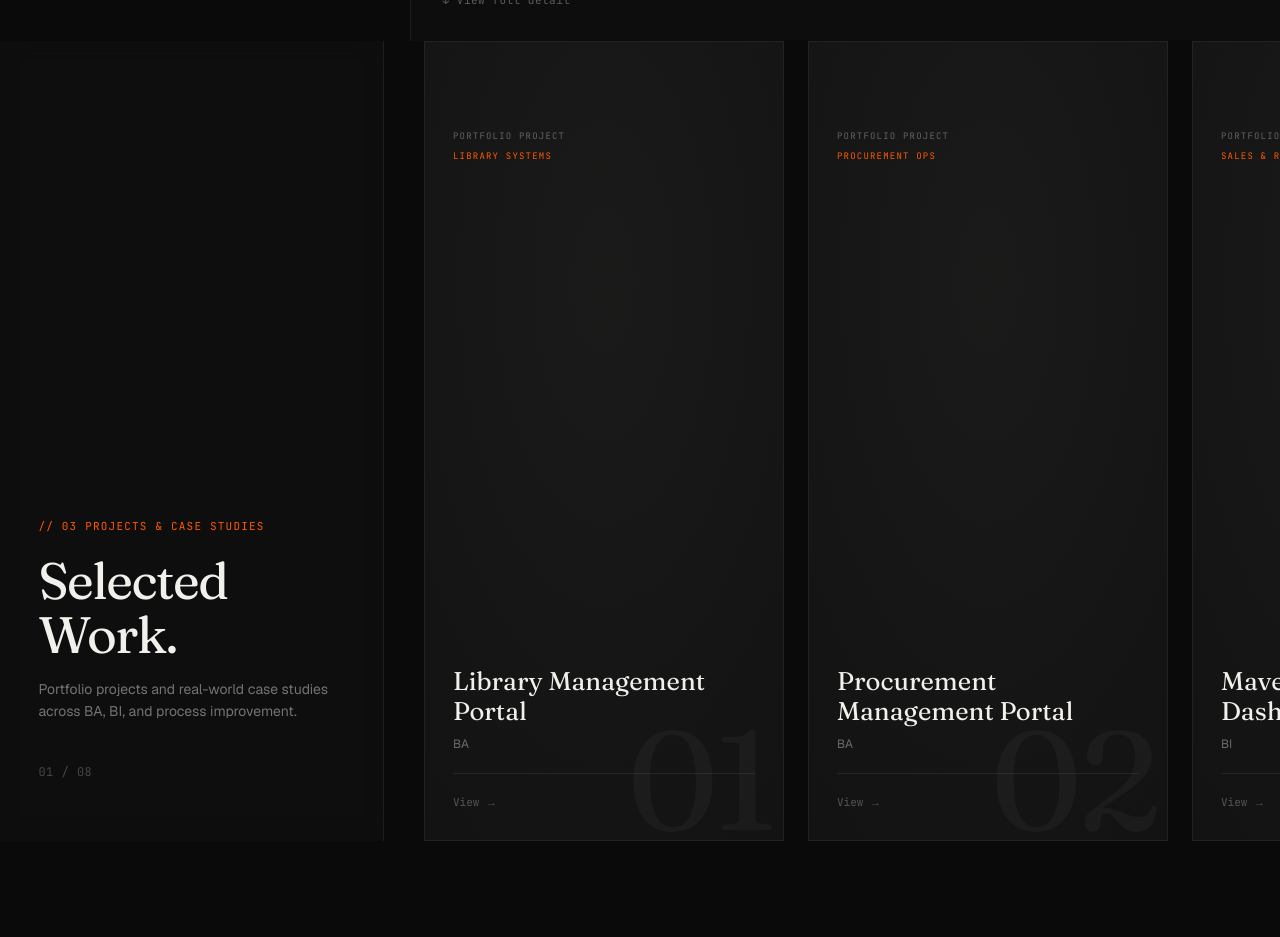
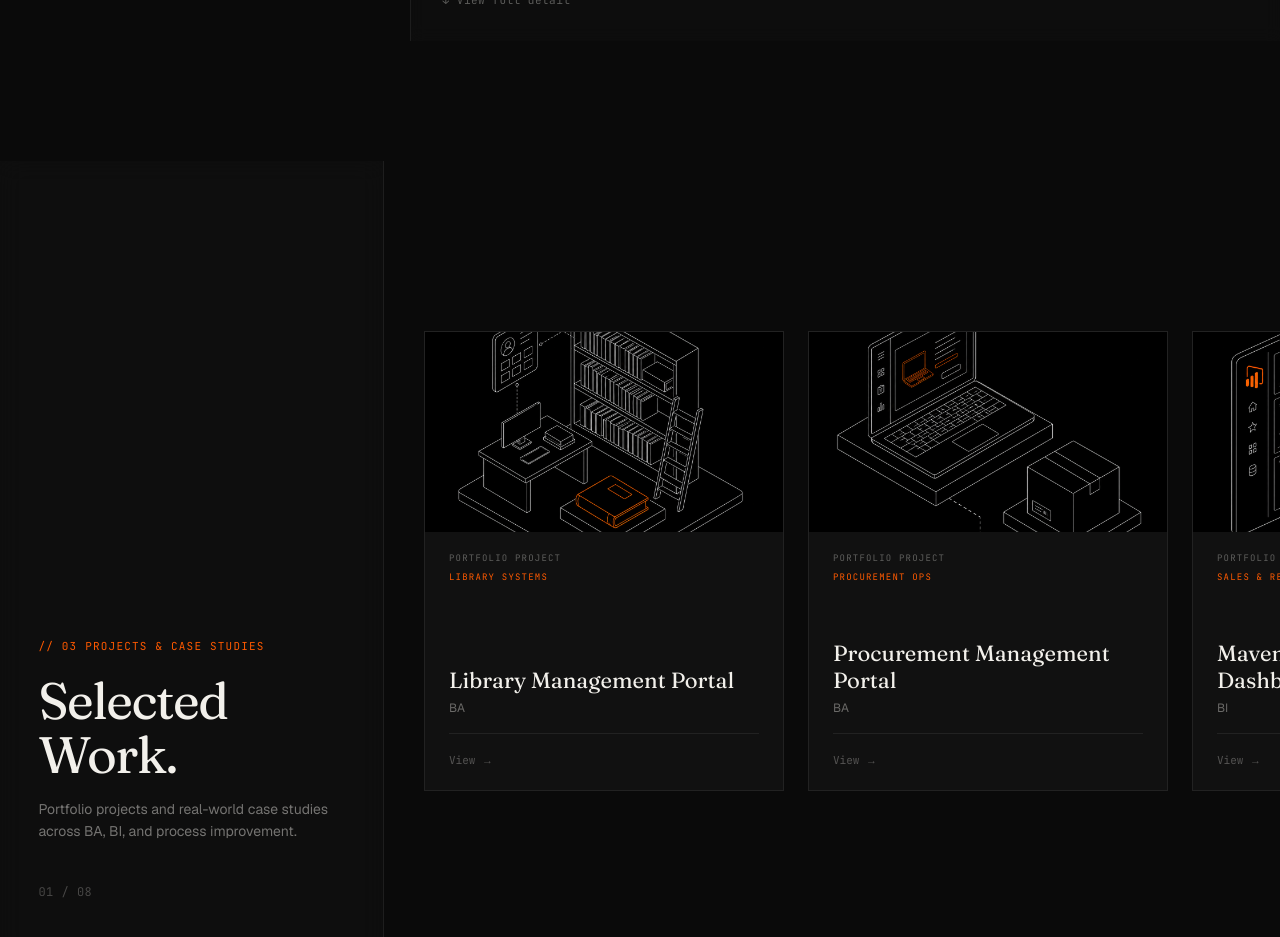
Before and after one commit to Starquake82/abhishekak-site, a Next.js app: page / in a window 1280 px wide. Shown: the part 7000-7937 px from the top of the page. Built offline with nearby package versions, Linux system fonts and the light colour scheme.

Commit message:
feat: card artwork images, height fix, per-type backlit colors, nav hover and active states, section gap fix

```diff
--- a/src/components/Nav.tsx
+++ b/src/components/Nav.tsx
@@ -16,7 +16,12 @@ const SECTIONS = ['hero', 'work', 'work-projects', 'about', 'certs', 'contact']
 export default function Nav() {
   const [activeSection, setActiveSection] = useState('')
   const [menuOpen, setMenuOpen]           = useState(false)
+  const [currentPath, setCurrentPath]     = useState('')
   const overlayRef = useRef<HTMLDivElement>(null)
+
+  useEffect(() => {
+    setCurrentPath(window.location.pathname)
+  }, [])
 
   useEffect(() => {
     const observers: IntersectionObserver[] = []
@@ -45,6 +50,9 @@ export default function Nav() {
     }
   }, [menuOpen])
 
+  // On project sub-pages, highlight the PROJECTS link
+  const effectiveActive = currentPath.startsWith('/projects/') ? 'work-projects' : activeSection
+
   const scrollTo = (href: string) => {
     const id = href.replace('#', '')
     const el = document.getElementById(id)
@@ -68,20 +76,20 @@ export default function Nav() {
     <>
       <nav
         style={{
-          position:     'fixed',
-          top:           0,
-          left:          0,
-          right:         0,
-          zIndex:        1000,
-          display:      'flex',
-          alignItems:   'center',
+          position:       'fixed',
+          top:             0,
+          left:            0,
+          right:           0,
+          zIndex:          1000,
+          display:        'flex',
+          alignItems:     'center',
           justifyContent: 'space-between',
-          padding:      '0 clamp(24px,4vw,60px)',
-          height:       '72px',
-          background:   `radial-gradient(ellipse at 50% 120%, rgba(255,248,225,0.09) 0%, transparent 100%), rgba(17,17,17,0.90)`,
+          padding:        '0 clamp(24px,4vw,60px)',
+          height:         '72px',
+          background:     `radial-gradient(ellipse at 50% 120%, rgba(255,248,225,0.09) 0%, transparent 100%), rgba(17,17,17,0.90)`,
           backdropFilter:       'blur(10.5px)',
           WebkitBackdropFilter: 'blur(10.5px)',
-          borderBottom: '1px solid rgba(255,255,255,0.07)',
+          borderBottom:   '1px solid rgba(255,255,255,0.07)',
         }}
       >
         {/* Logo */}
@@ -97,15 +105,23 @@ export default function Nav() {
         {/* Desktop links */}
         <ul style={{ display: 'flex', gap: '36px', listStyle: 'none' }} className="hidden-mobile">
           {NAV_LINKS.map((link) => {
-            const id = link.href.replace('#', '')
-            const isActive = activeSection === id
+            const id       = link.href.replace('#', '')
+            const isActive = effectiveActive === id
             return (
               <li key={link.label}>
                 <a
                   href={link.href}
                   onClick={(e) => { e.preventDefault(); scrollTo(link.href) }}
                   data-cursor="hover"
-                  style={{ fontFamily: 'var(--font-jetbrains)', fontSize: '12px', letterSpacing: '1.2px', color: isActive ? 'var(--accent)' : 'var(--muted)', textDecoration: 'none', transition: 'color 0.2s ease' }}
+                  className="nav-link"
+                  style={{
+                    fontFamily:     'var(--font-jetbrains)',
+                    fontSize:       '12px',
+                    letterSpacing:  '1.2px',
+                    color:           isActive ? '#FF5A00' : 'var(--muted)',
+                    textDecoration: 'none',
+                    transition:     'color 200ms ease',
+                  }}
                 >
                   {link.label}
                 </a>
@@ -114,7 +130,7 @@ export default function Nav() {
           })}
         </ul>
 
-        {/* CTA + Hamburger (right side) */}
+        {/* CTA + Hamburger */}
         <div style={{ display: 'flex', alignItems: 'center', gap: '12px' }}>
           <a
             href="/#contact"
@@ -122,24 +138,23 @@ export default function Nav() {
             className="nav-cta"
             data-cursor="hover"
             style={{
-              fontFamily:    'var(--font-jetbrains)',
-              fontSize:      '11px',
-              letterSpacing: '1px',
-              textTransform: 'uppercase',
-              color:         '#FFFFFF',
-              background:    '#FF5A00',
-              borderRadius:  0,
-              padding:       '8px 18px',
+              fontFamily:     'var(--font-jetbrains)',
+              fontSize:       '11px',
+              letterSpacing:  '1px',
+              textTransform:  'uppercase',
+              color:           '#FFFFFF',
+              background:     '#FF5A00',
+              borderRadius:    0,
+              padding:        '8px 18px',
               textDecoration: 'none',
-              border:        'none',
-              transition:    'background 200ms ease',
-              flexShrink:    0,
+              border:         'none',
+              transition:     'background 200ms ease',
+              flexShrink:      0,
             }}
           >
             Let&apos;s Talk
           </a>
 
-          {/* Hamburger — mobile only */}
           <button
             onClick={() => setMenuOpen(true)}
             className="show-mobile"
@@ -188,7 +203,8 @@ export default function Nav() {
           .show-mobile   { display: flex  !important; }
           .nav-cta { padding: 6px 12px !important; }
         }
-        .nav-cta:hover { background: rgba(255,90,0,0.85) !important; }
+        .nav-link:hover  { color: #F2F0EB !important; }
+        .nav-cta:hover   { background: rgba(255,90,0,0.85) !important; }
       `}</style>
     </>
   )
--- a/src/components/sections/Projects.tsx
+++ b/src/components/sections/Projects.tsx
@@ -1,5 +1,6 @@
 'use client'
 import { useEffect, useRef, useState, useCallback } from 'react'
+import Image from 'next/image'
 import Link from 'next/link'
 import gsap from 'gsap'
 import ScrollTrigger from 'gsap/ScrollTrigger'
@@ -7,17 +8,68 @@ import ScrollTrigger from 'gsap/ScrollTrigger'
 gsap.registerPlugin(ScrollTrigger)
 
 const CARDS = [
-  { num: '01', slug: 'library-management-portal',  type: 'PORTFOLIO PROJECT', domain: 'LIBRARY SYSTEMS',          name: 'Library Management Portal',                       descriptor: 'BA'           },
-  { num: '02', slug: 'procurement-management-portal', type: 'PORTFOLIO PROJECT', domain: 'PROCUREMENT OPS',        name: 'Procurement Management Portal',                   descriptor: 'BA'           },
-  { num: '03', slug: 'maven-aw-dashboard',          type: 'PORTFOLIO PROJECT', domain: 'SALES & RETAIL ANALYTICS',  name: 'Maven AW Power BI Dashboard',                     descriptor: 'BI'           },
-  { num: '04', slug: 'finbridge-los',               type: 'PORTFOLIO PROJECT', domain: 'BFSI · LENDING',            name: 'FinBridge LOS',                                   descriptor: 'BA · BFSI'    },
-  { num: '05', slug: 'brintons-runner-carpet',      type: 'CASE STUDY',        domain: 'MANUFACTURING · QA',        name: 'Brintons — Process Failure & Improvement',        descriptor: 'BA · PROCESS' },
-  { num: '06', slug: 'brintons-leave-encashment',   type: 'CASE STUDY',        domain: 'MANUFACTURING · COST',      name: 'Brintons — Leave Encashment & Cost Optimisation', descriptor: 'BA · PROCESS' },
-  { num: '07', slug: 'finance-analytics-dashboard', type: 'CASE STUDY',        domain: 'BFSI · FINTECH',            name: 'Finance Analytics & Dashboard',                   descriptor: 'BA · BI'      },
-  { num: '08', slug: 'iddac',                       type: 'CASE STUDY',        domain: 'GOVERNMENT · ANALYTICS',    name: 'IDDAC — Govt. Analytics Platform',                descriptor: 'BA · BI'      },
+  {
+    num: '01', slug: 'library-management-portal',
+    type: 'PORTFOLIO PROJECT', domain: 'LIBRARY SYSTEMS',
+    name: 'Library Management Portal', descriptor: 'BA',
+    image: '/Images/library_management.png',
+    glowColor: 'rgba(242,193,46,0.10)',
+  },
+  {
+    num: '02', slug: 'procurement-management-portal',
+    type: 'PORTFOLIO PROJECT', domain: 'PROCUREMENT OPS',
+    name: 'Procurement Management Portal', descriptor: 'BA',
+    image: '/Images/procurement_management.png',
+    glowColor: 'rgba(242,193,46,0.10)',
+  },
+  {
+    num: '03', slug: 'maven-aw-dashboard',
+    type: 'PORTFOLIO PROJECT', domain: 'SALES & RETAIL ANALYTICS',
+    name: 'Maven AW Power BI Dashboard', descriptor: 'BI',
+    image: '/Images/Maven AW Power BI.png',
+    glowColor: 'rgba(107,68,212,0.10)',
+  },
+  {
+    num: '04', slug: 'finbridge-los',
+    type: 'PORTFOLIO PROJECT', domain: 'BFSI · LENDING',
+    name: 'FinBridge LOS', descriptor: 'BA · BFSI',
+    image: null,
+    glowColor: 'rgba(242,193,46,0.10)',
+  },
+  {
+    num: '05', slug: 'brintons-runner-carpet',
+    type: 'CASE STUDY', domain: 'MANUFACTURING · QA',
+    name: 'Brintons — Process Failure & Improvement', descriptor: 'BA · PROCESS',
+    image: '/Images/Brintons Process Failure & Improvement.png',
+    glowColor: 'rgba(56,189,248,0.10)',
+  },
+  {
+    num: '06', slug: 'brintons-leave-encashment',
+    type: 'CASE STUDY', domain: 'MANUFACTURING · COST',
+    name: 'Brintons — Leave Encashment & Cost Optimisation', descriptor: 'BA · PROCESS',
+    image: '/Images/Brintons Leave Encashment & Cost Optimisation.png',
+    glowColor: 'rgba(56,189,248,0.10)',
+  },
+  {
+    num: '07', slug: 'finance-analytics-dashboard',
+    type: 'CASE STUDY', domain: 'BFSI · FINTECH',
+    name: 'Finance Analytics & Dashboard', descriptor: 'BA · BI',
+    image: null,
+    glowColor: 'rgba(107,68,212,0.10)',
+  },
+  {
+    num: '08', slug: 'iddac',
+    type: 'CASE STUDY', domain: 'GOVERNMENT · ANALYTICS',
+    name: 'IDDAC — Govt. Analytics Platform', descriptor: 'BA · BI',
+    image: null,
+    glowColor: 'rgba(242,193,46,0.10)',
+  },
 ]
 
 const TOTAL = CARDS.length
+
+const CARD_HEIGHT = 460
+const IMAGE_HEIGHT = 200
 
 function ProjectCard({ card, hovered, onEnter, onLeave }: {
   card: typeof CARDS[number]
@@ -33,59 +85,83 @@ function ProjectCard({ card, hovered, onEnter, onLeave }: {
       style={{
         position:    'relative',
         width:       '360px',
+        height:      `${CARD_HEIGHT}px`,
         flexShrink:   0,
-        height:      '100%',
         background:  '#111111',
         border:      '1px solid rgba(255,255,255,0.07)',
         borderRadius: 0,
         overflow:    'hidden',
         boxSizing:   'border-box',
+        display:     'flex',
+        flexDirection: 'column',
       }}
       onMouseEnter={onEnter}
       onMouseLeave={onLeave}
     >
-      {/* Hover backlit glow */}
+      {/* Per-card colored backlit glow */}
       <div style={{
         position:      'absolute',
         inset:          0,
         zIndex:         0,
         pointerEvents: 'none',
-        background:    'radial-gradient(ellipse 150% 150% at 50% 30%, rgba(255,248,235,0.08) 0%, transparent 70%)',
-        opacity:        hovered ? 1 : 0.5,
+        background:    `radial-gradient(ellipse 150% 150% at 50% 30%, ${card.glowColor} 0%, transparent 70%)`,
+        opacity:        hovered ? 1 : 0,
         transition:    'opacity 500ms ease',
       }} />
 
-      {/* Large background number */}
+      {/* ── Top: artwork image (200px) ─────────────────── */}
+      <div style={{
+        position:   'relative',
+        width:      '100%',
+        height:     `${IMAGE_HEIGHT}px`,
+        flexShrink:  0,
+        overflow:   'hidden',
+        zIndex:      1,
+        background: '#0d0d0d',
+      }}>
+        {card.image ? (
+          <Image
+            src={card.image}
+            alt={card.name}
+            fill
+            sizes="360px"
+            style={{ objectFit: 'cover' }}
+          />
+        ) : (
+          /* Number placeholder centered in image area */
           <div style={{
             position:      'absolute',
-        bottom:        '-10px',
-        right:         '10px',
+            inset:          0,
+            display:       'flex',
+            alignItems:    'center',
+            justifyContent: 'center',
             fontFamily:    'var(--font-fraunces)',
-        fontSize:      '140px',
+            fontSize:      '120px',
             fontWeight:     400,
             color:         'rgba(242,240,235,0.04)',
+            letterSpacing: '-4px',
+            userSelect:    'none',
             lineHeight:     1,
-        zIndex:         0,
-        userSelect:    'none',
-        pointerEvents: 'none',
-        letterSpacing: '-4px',
           }}>
             {card.num}
           </div>
+        )}
+      </div>
 
-      {/* Card content */}
+      {/* ── Bottom: project info (~260px) ──────────────── */}
       <div style={{
         position:      'relative',
         zIndex:         1,
-        height:        '100%',
+        flex:           1,
         display:       'flex',
         flexDirection: 'column',
-        padding:       '88px 28px 28px',
+        padding:       '20px 24px 20px',
         boxSizing:     'border-box',
+        overflow:      'hidden',
       }}>
-        {/* Top: type label + domain tag */}
+        {/* Type + domain labels */}
         <div style={{ flexShrink: 0 }}>
-          <div style={{ ...mono, fontSize: '9px', letterSpacing: '1.2px', color: 'rgba(242,240,235,0.35)', textTransform: 'uppercase', marginBottom: '6px' }}>
+          <div style={{ ...mono, fontSize: '9px', letterSpacing: '1.2px', color: 'rgba(242,240,235,0.35)', textTransform: 'uppercase', marginBottom: '5px' }}>
             {card.type}
           </div>
           <div style={{ ...mono, fontSize: '9px', letterSpacing: '1.2px', color: '#FF5A00', textTransform: 'uppercase' }}>
@@ -93,17 +169,18 @@ function ProjectCard({ card, hovered, onEnter, onLeave }: {
           </div>
         </div>
 
+        {/* Spacer */}
         <div style={{ flex: 1 }} />
 
-        {/* Bottom: project name + descriptor + divider + view link */}
+        {/* Project name + descriptor + divider + view */}
         <div style={{ flexShrink: 0 }}>
           <div style={{
             fontFamily:   'var(--font-fraunces)',
-            fontSize:     'clamp(20px, 2vw, 26px)',
+            fontSize:     'clamp(18px, 1.8vw, 22px)',
             fontWeight:    400,
             color:        '#F2F0EB',
             lineHeight:    1.2,
-            marginBottom: '8px',
+            marginBottom: '6px',
           }}>
             {card.name}
           </div>
@@ -111,19 +188,19 @@ function ProjectCard({ card, hovered, onEnter, onLeave }: {
             fontFamily:   'var(--font-geist)',
             fontSize:     '12px',
             color:        'rgba(242,240,235,0.40)',
-            marginBottom: '20px',
+            marginBottom: '16px',
           }}>
             {card.descriptor}
           </div>
-          <div style={{ borderTop: '1px solid rgba(255,255,255,0.07)', paddingTop: '14px' }}>
+          <div style={{ borderTop: '1px solid rgba(255,255,255,0.07)', paddingTop: '12px' }}>
             <span
               data-cursor="hover"
               style={{
                 ...mono,
-                fontSize:    '11px',
-                color:        hovered ? '#FF5A00' : 'rgba(242,240,235,0.30)',
-                transition:  'color 300ms ease',
-                display:     'inline-block',
+                fontSize:   '11px',
+                color:       hovered ? '#FF5A00' : 'rgba(242,240,235,0.30)',
+                transition: 'color 300ms ease',
+                display:    'inline-block',
               }}
             >
               View →
@@ -233,6 +310,7 @@ export default function Projects() {
       ref={sectionRef}
       className="projects-section"
       style={{
+        marginTop:  '120px',
         height:     '100vh',
         overflow:   'hidden',
         background: 'var(--bg)',
@@ -305,14 +383,14 @@ export default function Projects() {
           ref={trackRef}
           className="proj-track"
           style={{
-            display:      'flex',
-            height:       '100%',
-            gap:          '24px',
-            paddingLeft:  '40px',
-            paddingRight: '40px',
-            width:        'max-content',
-            willChange:   'transform',
-            alignItems:   'stretch',
+            display:        'flex',
+            height:         '100%',
+            gap:            '24px',
+            paddingLeft:    '40px',
+            paddingRight:   '40px',
+            width:          'max-content',
+            willChange:     'transform',
+            alignItems:     'center',
           }}
         >
           {CARDS.map((card, i) => (
@@ -335,6 +413,7 @@ export default function Projects() {
       <style>{`
         @media (max-width: 767px) {
           .projects-section {
+            margin-top: 60px !important;
             height: auto !important;
             flex-direction: column !important;
           }
@@ -347,7 +426,7 @@ export default function Projects() {
           }
           .proj-right {
             width: 100% !important;
-            height: 380px !important;
+            height: auto !important;
             overflow: visible !important;
           }
           .proj-track {
@@ -358,7 +437,8 @@ export default function Projects() {
             padding: 16px 24px !important;
             transform: none !important;
             scrollbar-width: none;
-            height: 100% !important;
+            height: auto !important;
+            align-items: flex-start !important;
           }
           .proj-track::-webkit-scrollbar { display: none; }
           .proj-card {
```
Lines whose indentation alone changed are shown as unchanged.
